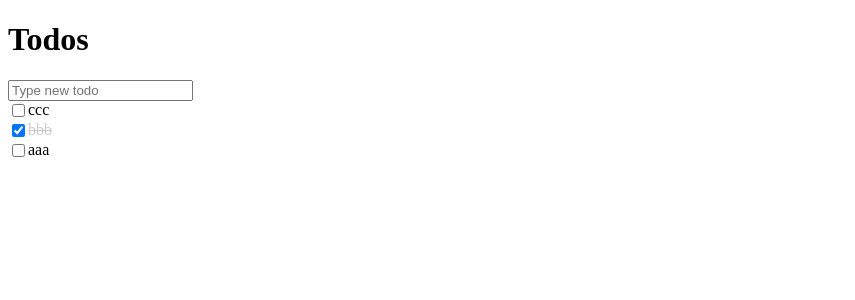
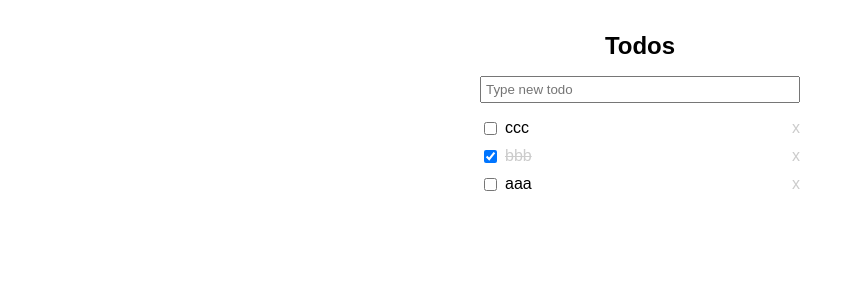
Before and after one commit to shinji0320/todo_app_php, a PHP site: page / in a window 1280 px wide. Shown: the top 300 px of the page, without its empty margins (0-855 px from the left). Run offline with PHP 8.4, Linux system fonts and the light colour scheme; data comes from the database, SQL or seed files in the repository.

Commit message:
スタイル修正

```diff
--- a/work/app/functions.php
+++ b/work/app/functions.php
@@ -64,6 +64,18 @@ function toggleTodo($pdo) {
 }
 
 
+function deleteTodo($pdo) {
+  $id = filter_input(INPUT_POST, 'id');
+  if (empty($id)){
+    return;
+  }
+
+  $stmt = $pdo->prepare("DELETE FROM todos WHERE id = :id");
+  $stmt->bindValue('id', $id, PDO::PARAM_INT);
+  $stmt->execute();
+}
+
+
 function getTodos($pdo) {
   $stmt = $pdo->query("SELECT * FROM todos ORDER BY id DESC");
   $todos = $stmt->fetchAll();
--- a/work/public/css/styles.css
+++ b/work/public/css/styles.css
@@ -1,3 +1,24 @@
+body {
+  font-family: Arial, sans-serif;
+}
+main {
+  width: 320px;
+  margin: 32px auto;
+}
+
+h1 {
+  font-size: 24px;
+  text-align: center;
+  margin: 0 0 16px;
+}
+
+input[type="text"]{
+  width: 100%;
+  padding: 4px;
+  box-sizing: border-box;
+  margin-bottom: 16px;
+}
+
 ul {
   list-style: none;
   margin: 0px;
@@ -6,9 +27,23 @@ ul {
 
 li {
   display: flex;
+  margin-bottom: 8px;
 }
 
 .done {
   text-decoration: line-through;
   color: #ccc;
 }
+
+input[type="checkbox"] {
+  margin-right: 8px;
+}
+
+.delete {
+  color: #ccc;
+  cursor: pointer;
+}
+.delete-form {
+  margin-left: auto;
+  padding-left: 8px;
+}
--- a/work/public/index.php
+++ b/work/public/index.php
@@ -19,6 +19,11 @@ if ($_SERVER['REQUEST_METHOD'] === 'POST') {
     case 'toggle':
       toggleTodo($pdo);
       break;
+    case 'delete':
+      deleteTodo($pdo);
+      break;
+    default:
+      exit;
   }
 
   header('Location:' . SITE_URL);
@@ -41,6 +46,7 @@ $todos = getTodos($pdo);
   <link rel="stylesheet" href="css/styles.css">
 </head>
 <body>
+  <main>
     <h1>Todos</h1>
 
     <form action="?action=add" method="post">
@@ -56,12 +62,20 @@ $todos = getTodos($pdo);
             <input type="hidden" name="id" value="<?= h($todo->id); ?>">
             <input type="hidden" name="token" value="<?= h($_SESSION['token']); ?>">
           </form>
+
           <span class="<?= $todo->is_done ? 'done' : ''; ?>">
             <?= h($todo->title); ?>
           </span>
+
+          <form action="?action=delete" method="post" class="delete-form">
+            <span class="delete">x</span>
+            <input type="hidden" name="id" value="<?= h($todo->id); ?>">
+            <input type="hidden" name="token" value="<?= h($_SESSION['token']); ?>">
+          </form>
         </li>
       <?php endforeach; ?>
     </ul>
     <script src="js/main.js"></script>
+  </main>
 </body>
 </html>
--- a/work/public/js/main.js
+++ b/work/public/js/main.js
@@ -2,9 +2,19 @@
 
 {
   const checkboxes = document.querySelectorAll('input[type="checkbox"]');
-  checkboxes.forEach(checkbox => {
-    checkbox.addEventListener('change', () => {
+  checkboxes.forEach((checkbox) => {
+    checkbox.addEventListener("change", () => {
       checkbox.parentNode.submit();
     });
   });
+
+  const deletes = document.querySelectorAll(".delete");
+  deletes.forEach((span) => {
+    span.addEventListener("click", () => {
+      if (!confirm("Are you sure?")) {
+        return;
+      }
+      span.parentNode.submit();
+    });
+  });
 }
```
Lines whose indentation alone changed are shown as unchanged.
